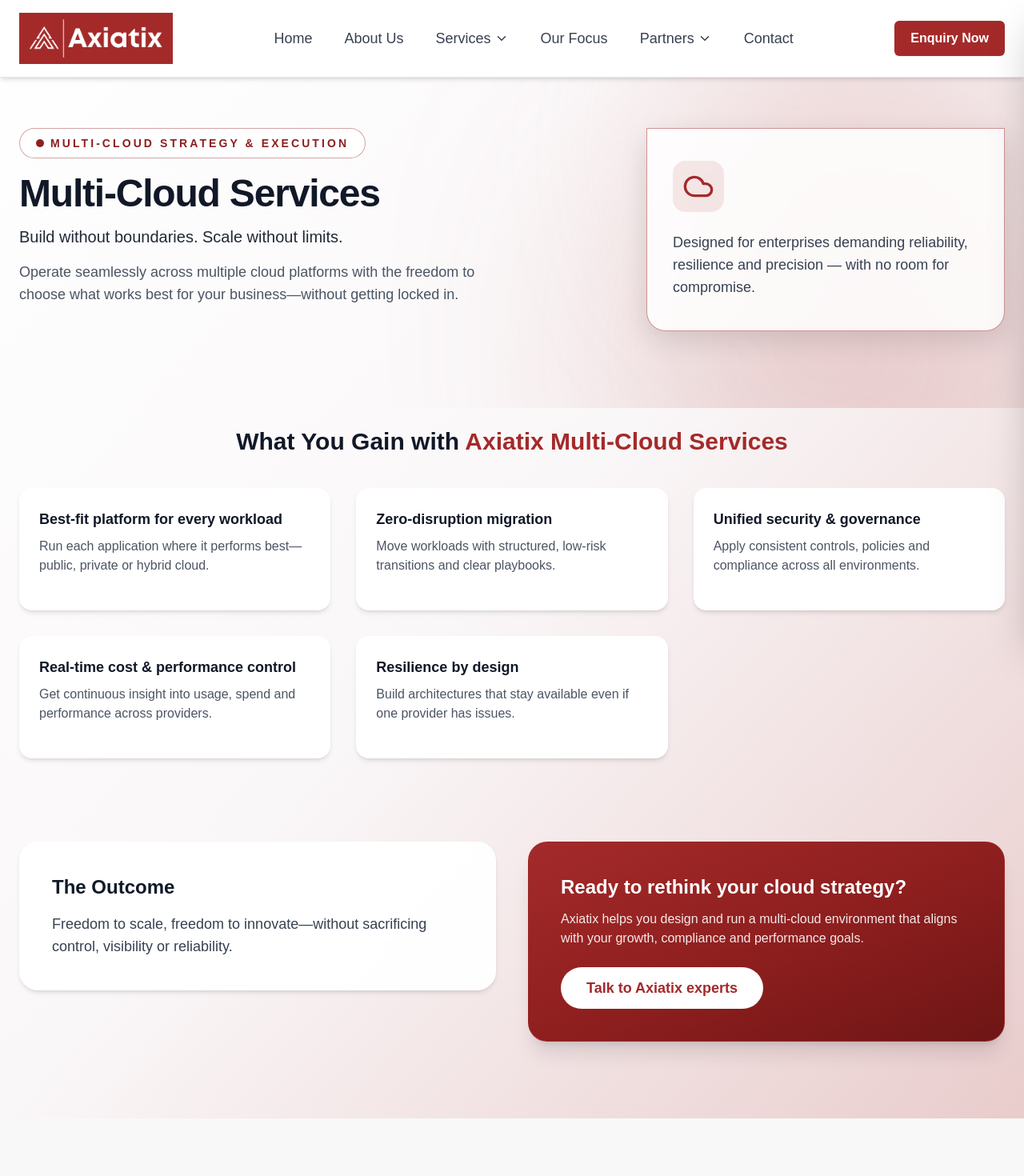
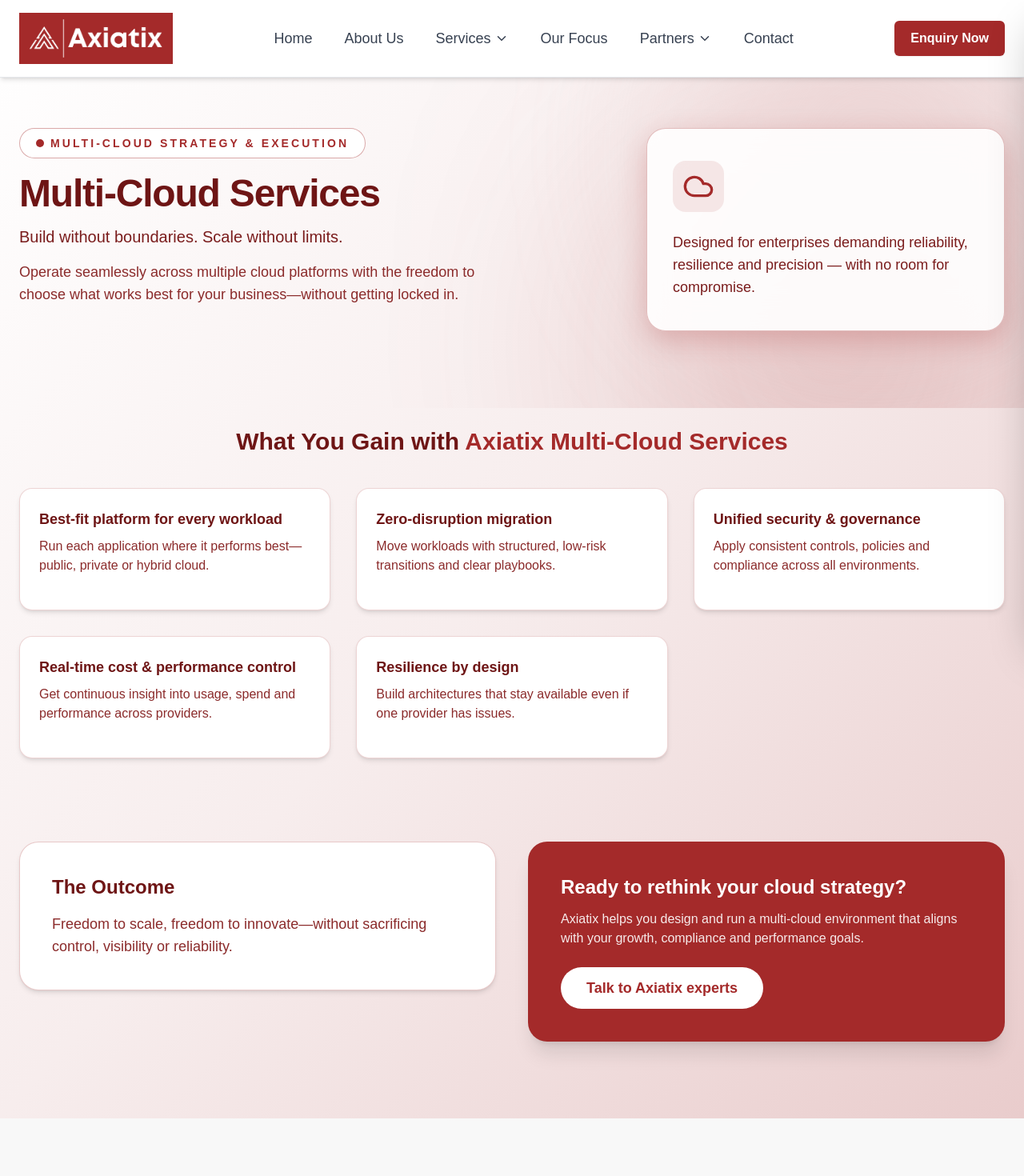
Before and after one commit to Adith1207/Axiatix_Website, a Next.js app: page /services/multi-cloud in a window 1280 px wide. Shown: the top 1470 px of the page at 80% size. Built offline with nearby package versions, Linux system fonts and the light colour scheme.

Commit message:
tried changing the color palette of services sections

```diff
--- a/app/components/ServiceTemplate.tsx
+++ b/app/components/ServiceTemplate.tsx
@@ -33,12 +33,12 @@
   ctaSubtext,
 }: ServiceTemplateProps) {
   return (
-    <div className="min-h-screen bg-gradient-to-br from-white via-[#faf7f8] to-[#e9cccc]">
+    <div className="min-h-screen bg-gradient-to-br from-white via-[#f7eded] to-[#e9cccc]">
       {/* HERO SECTION */}
       <section className="relative overflow-hidden pt-36 md:pt-40 pb-24">
         {/* BACKGROUND GLOWS */}
         <div className="pointer-events-none absolute -bottom-40 right-0 h-[480px] w-[480px] bg-[#a42a2a]/25 blur-[140px] rounded-full" />
-        <div className="pointer-events-none absolute top-0 right-0 h-[380px] w-[380px] bg-[#e9cccc]/60 blur-[120px] rounded-full" />
+        <div className="pointer-events-none absolute top-0 right-0 h-[380px] w-[380px] bg-[#e9cccc]/70 blur-[120px] rounded-full" />
 
         <div className="relative z-10 mx-auto max-w-7xl px-6 grid grid-cols-1 lg:grid-cols-2 gap-12 items-start">
           {/* LEFT SECTION */}
@@ -51,29 +51,29 @@
             <div
               className="
                 mb-5 inline-flex items-center gap-2 rounded-full
-          border border-[#8e1f1f]/40 bg-white
+                border border-[#a42a2a]/40 bg-white
                 px-5 py-2 text-[0.75rem] md:text-sm font-bold uppercase tracking-[0.22em]
-          text-[#8e1f1f]
+                text-[#a42a2a]
               "
             >
-              <span className="inline-block h-2.5 w-2.5 rounded-full bg-[#8e1f1f]" />
+              <span className="inline-block h-2.5 w-2.5 rounded-full bg-[#a42a2a]" />
               {heroHighlight}
             </div>
 
-            <h1 className="text-4xl md:text-5xl font-extrabold text-gray-900 tracking-tight leading-tight">
+            <h1 className="text-4xl md:text-5xl font-extrabold text-[#6e1515] tracking-tight leading-tight">
               {name}
             </h1>
 
-            <p className="mt-4 text-lg md:text-xl text-gray-800 font-medium">
+            <p className="mt-4 text-lg md:text-xl text-[#7a1c1c] font-medium">
               {tagline}
             </p>
 
-            <p className="mt-4 text-base md:text-lg text-gray-600 leading-relaxed max-w-xl">
+            <p className="mt-4 text-base md:text-lg text-[#8b2b2b] leading-relaxed max-w-xl">
               {intro}
             </p>
           </motion.div>
 
-          {/* RIGHT — CARD WITH TRUE DIAGONAL WIPE */}
+          {/* RIGHT — CARD */}
           <motion.div
             initial={{ opacity: 0, x: 60 }}
             animate={{ opacity: 1, x: 0 }}
@@ -85,47 +85,26 @@
               transition={{ duration: 0.25, ease: "easeOut" }}
               className="
                 group relative w-full max-w-md overflow-hidden
-          rounded-b-3xl rounded-t-none
-          border border-[#a42a2a]/50 bg-white/85 backdrop-blur-xl
-          shadow-[0_12px_34px_rgba(0,0,0,0.12)]
+                rounded-3xl border border-[#a42a2a]/30 bg-white/90 backdrop-blur-xl
+                shadow-[0_12px_34px_rgba(164,42,42,0.25)]
                 pt-10 pb-10 px-8
               "
             >
-              {/* DIAGONAL WIPE LAYER */}
+              {/* GRADIENT HOVER OVERLAY */}
               <div
                 className="
-            diagonal-layer absolute inset-0 z-0 opacity-0
-            bg-gradient-to-br from-[#8e1f1f] via-[#a42a2a] to-[#6e1515]
-            transition-opacity duration-200
-            group-hover:opacity-100
-            group-hover:animate-diagonalWipe
+                  absolute inset-0 z-0 opacity-0
+                  bg-gradient-to-br from-[#a42a2a] via-[#8f1f1f] to-[#6e1515]
+                  transition-opacity duration-300 group-hover:opacity-100
                 "
               />
 
-              {/* ANIMATION + CLIPPATH */}
-              <style>{`
-          @keyframes diagonalWipe {
-            0% { clip-path: polygon(0% 100%, 0% 100%, 0% 100%); }
-            40% { clip-path: polygon(0% 100%, 100% 100%, 0% 0%); }
-            100% { clip-path: polygon(0% 100%, 100% 100%, 100% 0%); }
-          }
-          .animate-diagonalWipe {
-            animation: diagonalWipe 0.85s ease-out forwards;
-          }
-        `}</style>
-
-              {/* CONTENT */}
               <div className="relative z-10">
                 <div className="mb-6 inline-flex h-16 w-16 items-center justify-center rounded-2xl bg-[#a42a2a]/10 group-hover:bg-transparent">
                   <Icon className="h-10 w-10 text-[#a42a2a] transition-colors duration-300 group-hover:text-white" />
                 </div>
 
-                <p
-                  className="
-              text-base md:text-lg text-gray-700 leading-relaxed
-              transition-colors duration-300 group-hover:text-white
-            "
-                >
+                <p className="text-base md:text-lg text-[#7a1c1c] leading-relaxed group-hover:text-white transition-colors duration-300">
                   Designed for enterprises demanding reliability, resilience and
                   precision — with no room for compromise.
                 </p>
@@ -143,7 +122,7 @@
             whileInView={{ opacity: 1, y: 0 }}
             viewport={{ once: true }}
             transition={{ duration: 0.45 }}
-            className="text-2xl md:text-3xl font-semibold text-gray-900 mb-10 text-center"
+            className="text-2xl md:text-3xl font-semibold text-[#6e1515] mb-10 text-center"
           >
             What You Gain with{" "}
             <span className="text-[#a42a2a]">Axiatix {name}</span>
@@ -171,13 +150,12 @@
                   visible: { opacity: 1, y: 0 },
                 }}
                 className="
-                  group relative overflow-hidden rounded-2xl border border-[#ffffff70]
+                  group relative overflow-hidden rounded-2xl border border-[#a42a2a]/20
                   bg-white p-6 shadow-md backdrop-blur-xl
                   transition-all duration-300 ease-out
                   hover:-translate-y-2 hover:shadow-[0_18px_50px_rgba(164,42,42,0.35)]
                 "
               >
-                {/* Gradient red overlay */}
                 <div
                   className="
                     absolute inset-0 rounded-2xl
@@ -187,32 +165,15 @@
                   "
                 />
 
-                {/* Radial spotlight */}
-                <div
-                  className="
-                    absolute -right-14 -top-14 h-40 w-40 rounded-full
-                    bg-white/25 blur-2xl opacity-0
-                    transition-opacity duration-300
-                    group-hover:opacity-80
-                  "
-                />
-
                 <div className="relative z-10">
-                  <h3 className="text-base md:text-lg font-semibold text-gray-900 group-hover:text-white transition-colors duration-300">
+                  <h3 className="text-base md:text-lg font-semibold text-[#6e1515] group-hover:text-white transition-colors duration-300">
                     {feature.title}
                   </h3>
-
-                  <p className="text-sm md:text-base text-gray-600 group-hover:text-white/90 transition-colors duration-300 mt-2 leading-relaxed">
+                  <p className="text-sm md:text-base text-[#8b2b2b] group-hover:text-white/90 transition-colors duration-300 mt-2 leading-relaxed">
                     {feature.description}
                   </p>
                 </div>
-
-                <div
-                  className="
-                    relative mt-4 h-[3px] w-0 rounded-full bg-white
-                    transition-all duration-300 group-hover:w-24
-                  "
-                />
+                <div className="relative mt-4 h-[3px] w-0 rounded-full bg-white transition-all duration-300 group-hover:w-24" />
               </motion.div>
             ))}
           </motion.div>
@@ -224,16 +185,15 @@
         <div className="mx-auto max-w-7xl px-6 flex flex-col lg:flex-row gap-10">
           <motion.div
             initial={{ opacity: 0, y: 18 }}
-            whileInView={{ opacity: 1, y: 0 }}
-            viewport={{ once: true }}
+            animate={{ opacity: 1, y: 0 }}
             transition={{ duration: 0.45 }}
             className="flex-1"
           >
-            <div className="rounded-3xl border border-white/70 bg-white/95 p-10 shadow-md backdrop-blur-xl">
-              <h3 className="text-xl md:text-2xl font-semibold text-gray-900 mb-4">
+            <div className="rounded-3xl border border-[#a42a2a]/25 bg-white p-10 shadow-md backdrop-blur-xl">
+              <h3 className="text-xl md:text-2xl font-semibold text-[#6e1515] mb-4">
                 The Outcome
               </h3>
-              <p className="text-base md:text-lg text-gray-700 leading-relaxed">
+              <p className="text-base md:text-lg text-[#8b2b2b] leading-relaxed">
                 {outcome}
               </p>
             </div>
@@ -241,12 +201,11 @@
 
           <motion.div
             initial={{ opacity: 0, x: 25 }}
-            whileInView={{ opacity: 1, x: 0 }}
-            viewport={{ once: true }}
+            animate={{ opacity: 1, x: 0 }}
             transition={{ duration: 0.45 }}
             className="flex-1"
           >
-            <div className="relative overflow-hidden rounded-3xl border border-[#a42a2a]/65 bg-gradient-to-br from-[#a42a2a] via-[#8f1f1f] to-[#6e1515] p-10 text-white shadow-xl">
+            <div className="relative overflow-hidden rounded-3xl border border-[#a42a2a]/65 bg-[#a42a2a] p-10 text-white shadow-xl">
               <h3 className="text-xl md:text-2xl font-semibold mb-3">
                 {ctaText}
               </h3>
```
Lines whose indentation alone changed are shown as unchanged.
